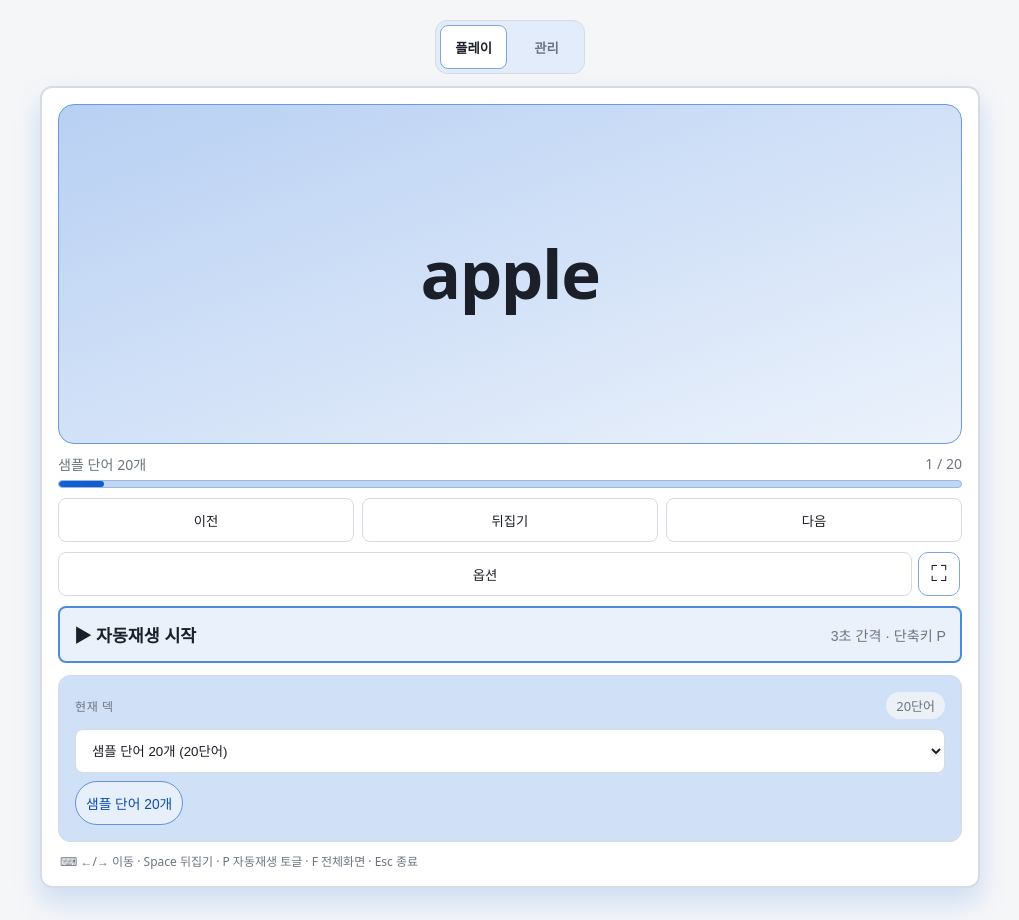
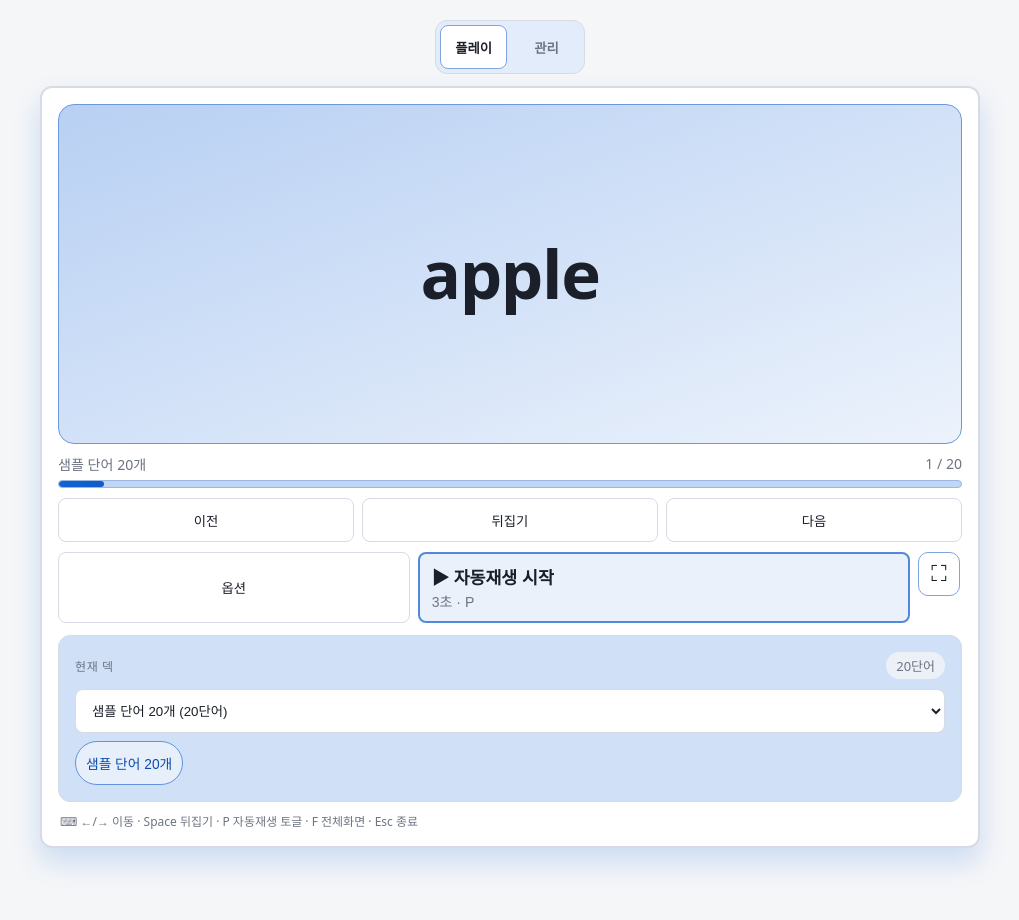
Before and after one commit to itjustcloud/flashcards, a React (Vite) app: page / in a window 1280 px wide. Shown: the whole page, without its empty margins (130-1149 px from the left). After the commit the page ends 880 px from the top, so only its background shows below. Built offline with nearby package versions, Linux system fonts and the light colour scheme.

Commit message:
fix: place options autoplay fullscreen in single row

```diff
--- a/src/App.tsx
+++ b/src/App.tsx
@@ -451,13 +451,23 @@ export default function App() {
             </button>
           </div>
 
-          <div className="header-actions compact" role="group" aria-label="플레이 추가 동작">
+          <div className="control-strip" role="group" aria-label="옵션 및 재생 제어">
             <button
               type="button"
               className="sheet-open-button"
               onClick={() => setIsOptionsSheetOpen(true)}
             >
               옵션
+            </button>
+            <button
+              type="button"
+              className={`autoplay-cta inline${autoplay ? ' running' : ''}`}
+              onClick={() => setAutoplay((current) => !current)}
+              disabled={queue.length === 0}
+              aria-label={autoplay ? '자동재생 정지' : '자동재생 시작'}
+            >
+              <span className="autoplay-state">{autoplay ? '■ 정지' : '▶ 자동재생 시작'}</span>
+              <span className="autoplay-meta">{autoplay ? '재생 중' : `${autoplayIntervalSec}초 · P`}</span>
             </button>
             <button
               type="button"
@@ -468,21 +478,6 @@ export default function App() {
               title={fullscreenAriaLabel}
             >
               {fullscreenIcon}
-            </button>
-          </div>
-
-          <div className="playback-row" role="group" aria-label="재생 제어">
-            <button
-              type="button"
-              className={`autoplay-cta${autoplay ? ' running' : ''}`}
-              onClick={() => setAutoplay((current) => !current)}
-              disabled={queue.length === 0}
-              aria-label={autoplay ? '자동재생 정지' : '자동재생 시작'}
-            >
-              <span className="autoplay-state">{autoplay ? '■ 정지' : '▶ 자동재생 시작'}</span>
-              <span className="autoplay-meta">
-                {autoplay ? '재생 중' : `${autoplayIntervalSec}초 간격 · 단축키 P`}
-              </span>
             </button>
           </div>
 
--- a/src/styles.css
+++ b/src/styles.css
@@ -333,32 +333,33 @@ button:active:not(:disabled) {
   grid-template-columns: repeat(3, minmax(0, 1fr));
 }
 
-.playback-row {
-  margin-top: 10px;
-}
-
-.header-actions.compact {
+.control-strip {
   margin-top: 10px;
   display: grid;
-  grid-template-columns: 1fr 44px;
+  grid-template-columns: 1fr 1.4fr 44px;
+  gap: 8px;
   width: 100%;
 }
 
-.header-actions.compact .sheet-open-button {
+.control-strip .sheet-open-button {
   width: 100%;
 }
 
 .autoplay-cta {
   width: 100%;
   display: grid;
-  grid-template-columns: 1fr auto;
-  gap: 2px 10px;
+  grid-template-columns: 1fr;
+  gap: 2px;
   align-items: center;
   text-align: left;
-  padding: 14px;
+  padding: 10px 12px;
   border-width: 2px;
   border-color: color-mix(in srgb, var(--accent) 68%, var(--border));
   background: color-mix(in srgb, var(--accent) 9%, var(--surface));
+}
+
+.autoplay-cta.inline {
+  min-height: 44px;
 }
 
 .autoplay-cta.running {
@@ -580,8 +581,7 @@ button:active:not(:disabled) {
   }
 
   .focus-mode .thumb-controls,
-  .focus-mode .playback-row,
-  .focus-mode .header-actions.compact,
+  .focus-mode .control-strip,
   .focus-mode .progress-wrap {
     margin-top: 4px;
   }
```
